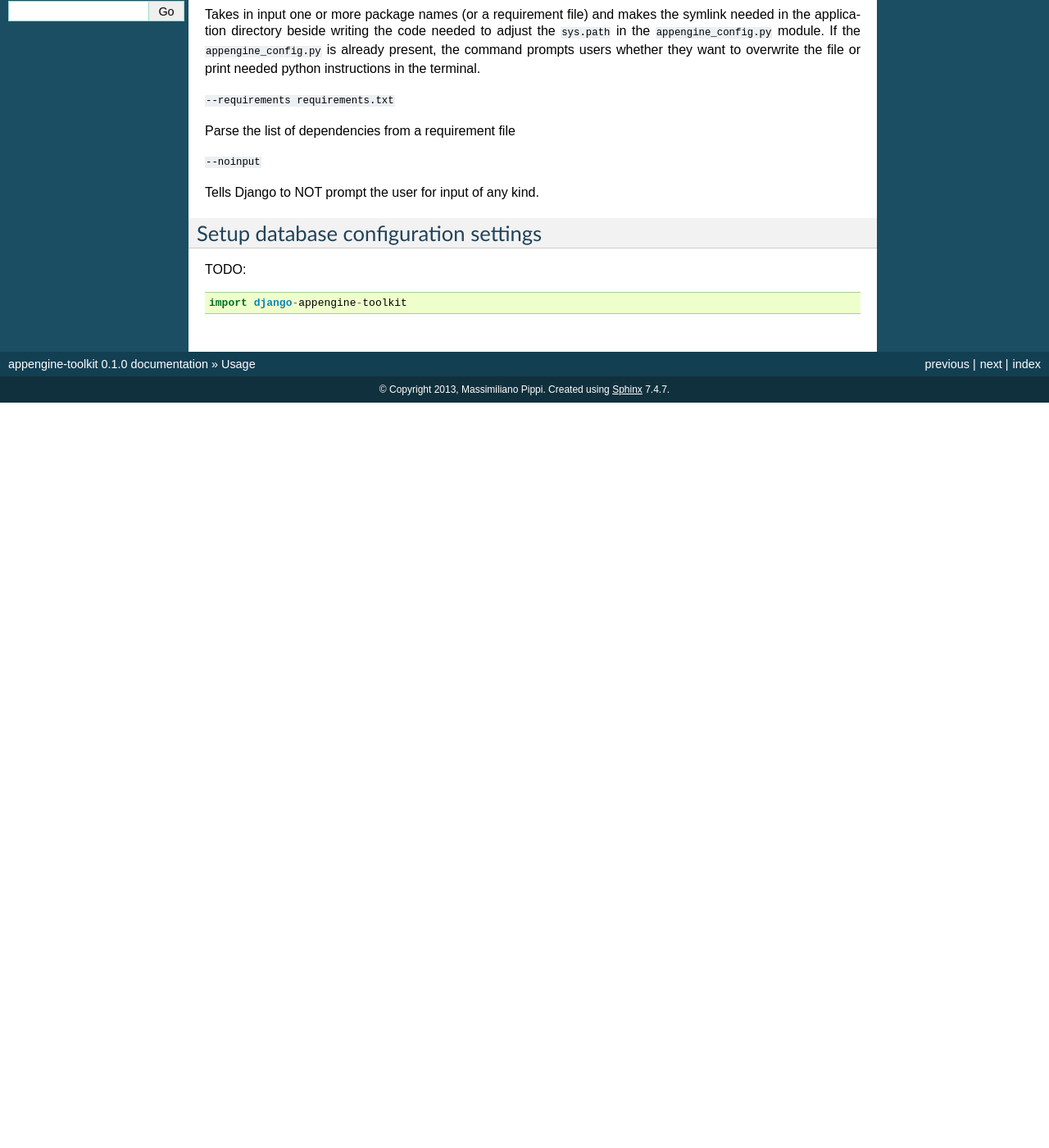
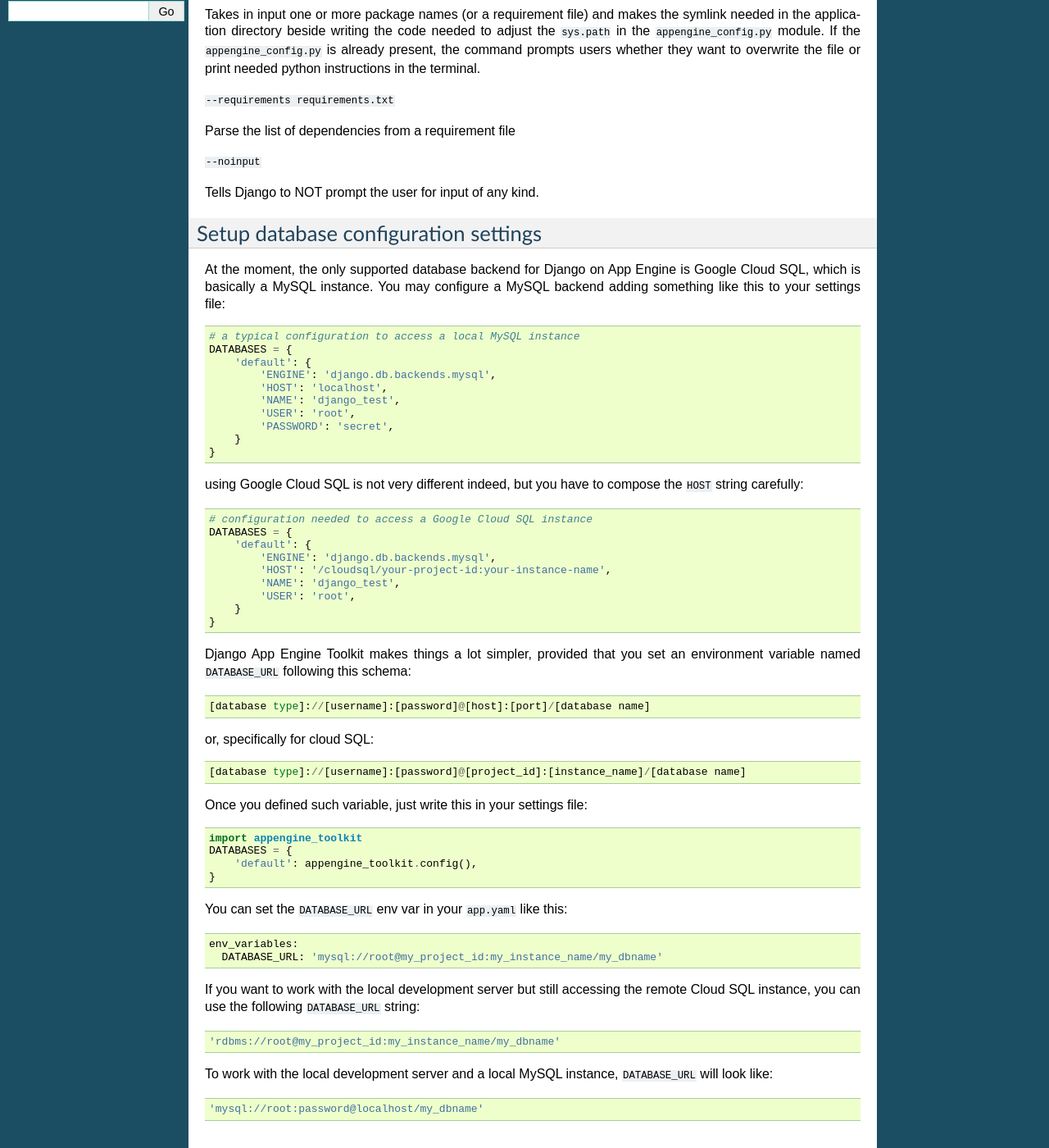
Before and after one commit to masci/django-appengine-toolkit, a Sphinx documentation site: the page built from docs/usage.rst, in a window 1280 px wide and 1400 px high, scrolled down 395 px. Shown: the whole window at 82% size. Built offline with Sphinx 7.4.7, drawn with Linux system fonts in a browser that asks for light colours; before the commit the page ends 900 px from its top, so only the background shows below that.

Commit message:
more docs

```diff
--- a/docs/usage.rst
+++ b/docs/usage.rst
@@ -31,7 +31,61 @@
 
 Setup database configuration settings
 -------------------------------------
+At the moment, the only supported database backend for Django on App Engine is Google Cloud SQL, which
+is basically a MySQL instance. You may configure a MySQL backend adding something like this
+to your settings file::
 
-TODO::
+    # a typical configuration to access a local MySQL instance
+    DATABASES = {
+        'default': {
+            'ENGINE': 'django.db.backends.mysql',
+            'HOST': 'localhost',
+            'NAME': 'django_test',
+            'USER': 'root',
+            'PASSWORD': 'secret',
+        }
+    }
 
-	import django-appengine-toolkit
+using Google Cloud SQL is not very different indeed, but you have to compose the ``HOST`` string
+carefully::
+
+    # configuration needed to access a Google Cloud SQL instance
+    DATABASES = {
+        'default': {
+            'ENGINE': 'django.db.backends.mysql',
+            'HOST': '/cloudsql/your-project-id:your-instance-name',
+            'NAME': 'django_test',
+            'USER': 'root',
+        }
+    }
+
+Django App Engine Toolkit makes things a lot simpler, provided that you set an environment
+variable named ``DATABASE_URL`` following this schema::
+
+    [database type]://[username]:[password]@[host]:[port]/[database name]
+
+or, specifically for cloud SQL::
+
+    [database type]://[username]:[password]@[project_id]:[instance_name]/[database name]
+
+Once you defined such variable, just write this in your settings file::
+
+    import appengine_toolkit
+    DATABASES = {
+        'default': appengine_toolkit.config(),
+    }
+
+You can set the ``DATABASE_URL`` env var in your ``app.yaml`` like this::
+
+    env_variables:
+      DATABASE_URL: 'mysql://root@my_project_id:my_instance_name/my_dbname'
+
+
+If you want to work with the local development server but still accessing the remote Cloud SQL
+instance, you can use the following ``DATABASE_URL`` string::
+
+    'rdbms://root@my_project_id:my_instance_name/my_dbname'
+
+To work with the local development server and a local MySQL instance, ``DATABASE_URL`` will look like::
+
+    'mysql://root:password@localhost/my_dbname'
```
